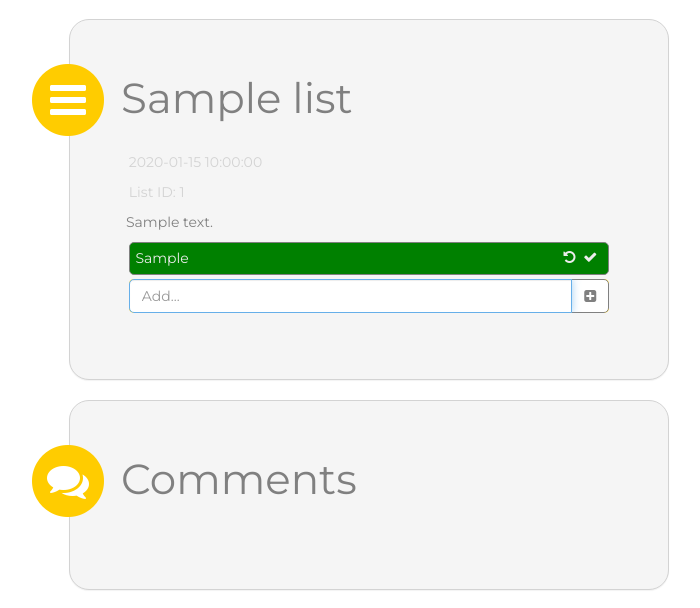
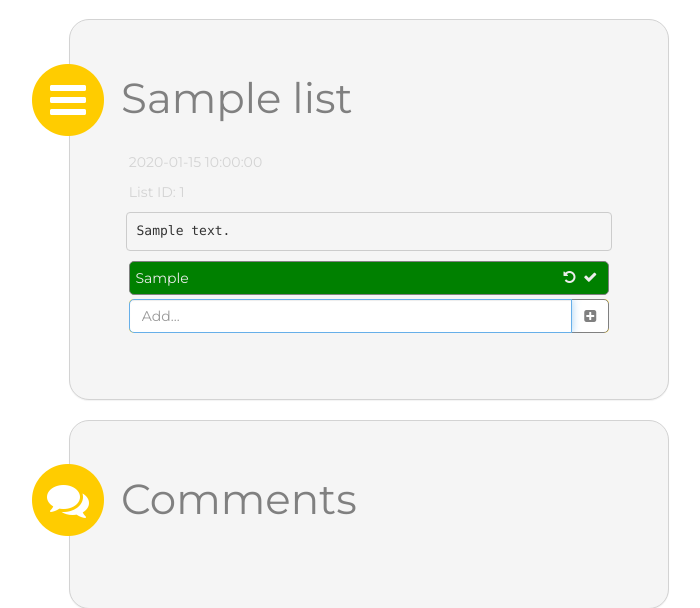
Before and after one commit to hildensia/ivegotit, a Flask app: page /list/1 in a window 1280 px wide. Shown: the part 51-659 px from the top of the page, without its empty margins (271-971 px from the left). Run offline with Flask 2, Linux system fonts and the light colour scheme; tables that the repository leaves empty hold one stand-in row (values such as "Sample post"); some libraries are stand-ins or nearby versions.

Commit message:
comment is preformatted

```diff
--- a/templates/list.html
+++ b/templates/list.html
@@ -8,7 +8,7 @@
     {{ gi_list.name}}</h1>
 <p class="time">{{ gi_list.time }}</p>
 <p class="list-id">List ID: {{gi_list.id }}</p>
-<p class="comment">{{ gi_list.comment }}</p>
+<pre class="comment">{{ gi_list.comment }}</pre>
 <ul class="list-entries" id="list-entries">
     {%- for entry in gi_entries %}
     {% include 'list_entry.html' %}
```
